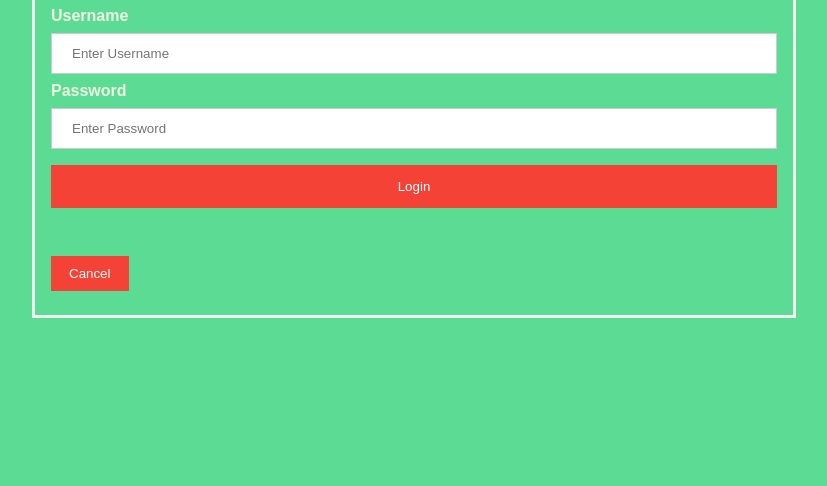
After one commit to JanBartoszek/Lordex, a Flask app: page /register in a window 1280 px wide. The commit adds this page. Shown: the part 314-800 px from the top of the page, without its empty margins (226-1053 px from the left). Run offline with Flask 2, Linux system fonts and the light colour scheme; some libraries are stand-ins or nearby versions.

Commit message:
new routing for register page, new css and html for register, modified list_latest html and css

```diff
--- a/server.py
+++ b/server.py
@@ -182,6 +182,11 @@ def new_tag(question_id):
         return redirect("/question/{}".format(question_id))
 
 
+
+@app.route('/register')
+def register():
+    return render_template('register.html')
+
 if __name__ == '__main__':
     app.secret_key = 'webex'
     app.run(
--- /dev/null
+++ b/static/register.css
@@ -0,0 +1,80 @@
+body {    font-family: 'Ubuntu', sans-serif;
+    background-color: #5CDB95;
+    color: #edf5e1;
+
+}
+form {border: 3px solid #f1f1f1;}
+
+h2 {
+    font-size: 72px;
+    margin: 0px 72px 36px 72px;
+    text-align: center;
+    text-shadow: 2px 2px 8px #FF0000;
+
+}
+
+input[type=text], input[type=password] {
+    width: 100%;
+    padding: 12px 20px;
+    margin: 8px 0;
+    display: inline-block;
+    border: 1px solid #ccc;
+    box-sizing: border-box;
+}
+
+button {
+    background-color: #f44336;
+    color: white;
+    padding: 14px 20px;
+    margin: 8px 0;
+    border: none;
+    cursor: pointer;
+    width: 100%;
+}
+
+button:hover {
+    opacity: 0.8;
+}
+
+.whole_containter {
+    margin: 0px 250px 0px 250px;
+
+}
+
+.cancelbtn {
+    width: auto;
+    padding: 10px 18px;
+    background-color: #f44336;
+}
+
+.imgcontainer {
+    text-align: center;
+    margin: 24px 0 12px 20%;
+    width: 60%;
+    height: 60%;
+}
+
+img.avatar {
+    width: 40%;
+    border-radius: 10%;
+}
+
+.container {
+    padding: 16px;
+}
+
+span.psw {
+    float: right;
+    padding-top: 16px;
+}
+
+/* Change styles for span and cancel button on extra small screens */
+@media screen and (max-width: 300px) {
+    span.psw {
+       display: block;
+       float: none;
+    }
+    .cancelbtn {
+       width: 100%;
+    }
+}
--- /dev/null
+++ b/templates/register.html
@@ -0,0 +1,35 @@
+<!DOCTYPE html>
+<html>
+<head>
+<meta name="viewport" content="width=device-width, initial-scale=1">
+<link rel="stylesheet" type="text/css" href="/static/register.css">
+
+</head>
+<body>
+
+<h2>register user</h2>
+
+<form action="/action_page.php" class="whole_containter">
+  <div class="imgcontainer">
+    <img src="https://upload.wikimedia.org/wikipedia/commons/thumb/e/e0/Git-logo.svg/1200px-Git-logo.svg.png" alt="Avatar" class="avatar">
+  </div>
+
+  <div class="container">
+    <label for="uname"><b>Username</b></label>
+    <input type="text" placeholder="Enter Username" name="uname" required>
+
+    <label for="psw"><b>Password</b></label>
+    <input type="password" placeholder="Enter Password" name="psw" required>
+
+    <button type="submit">Login</button>
+    <label>
+    </label>
+  </div>
+
+  <div class="container">
+    <button type="button" class="cancelbtn">Cancel</button>
+  </div>
+</form>
+
+</body>
+</html>
```
Also changed, not shown: static/style_list_latest_five_questions.css (+19 -0 lines), templates/list_latest_five_questions.html (+20 -4 lines).
